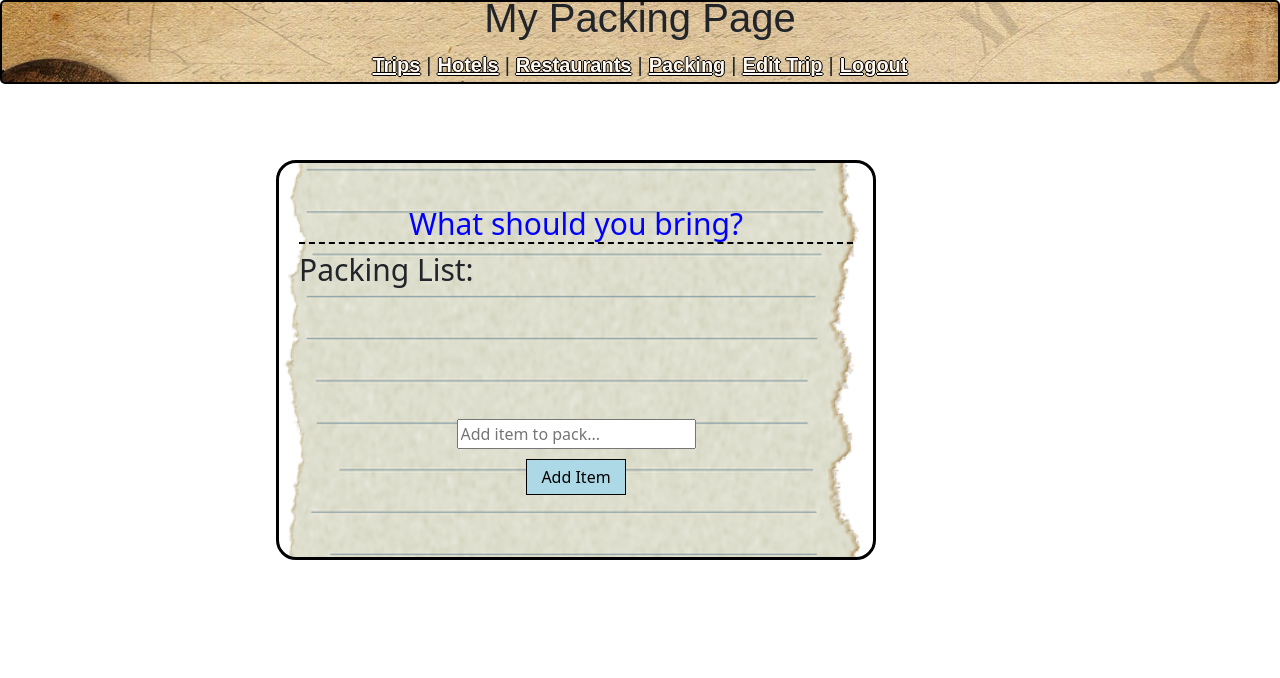
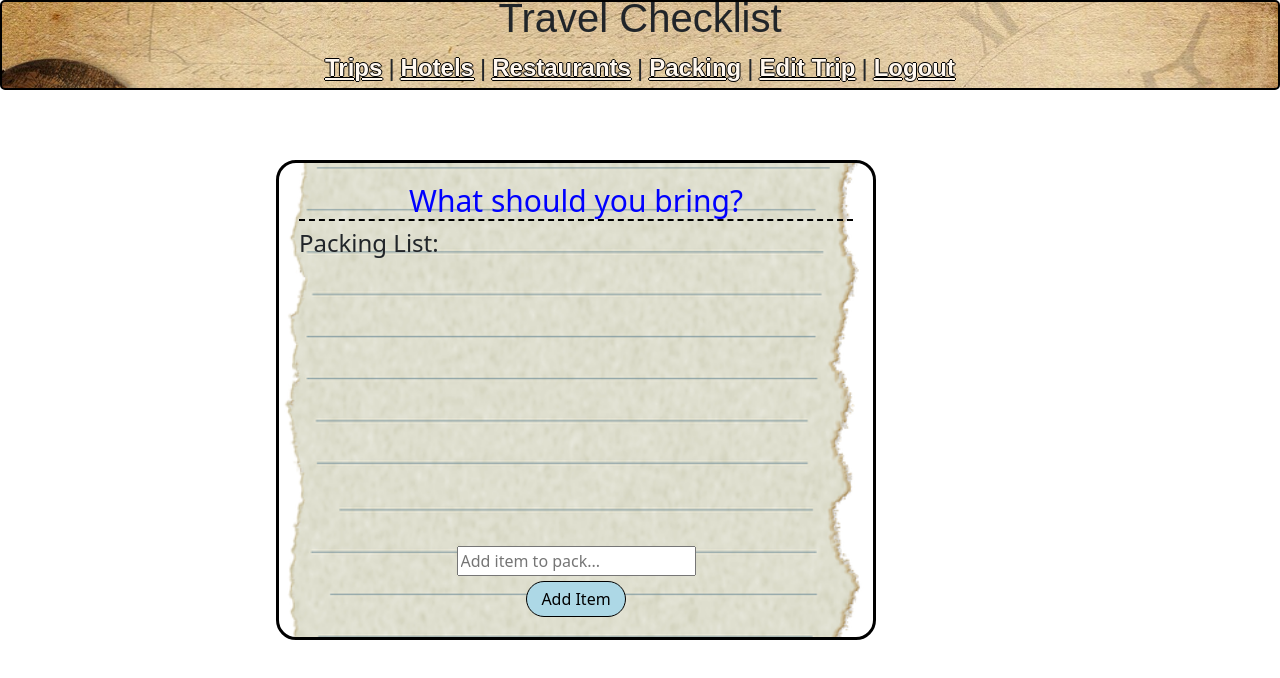
Before and after one commit to devbelle/Project-3, a React (Vite) app in the folder Adventure Awaits/client/: page /packing in a window 1280 px wide. Shown: the top 678 px of the page. Built offline with nearby package versions, Linux system fonts and the light colour scheme.

Commit message:
packing page form styled

```diff
--- a/Adventure Awaits/client/src/pages/PackingPage.jsx
+++ b/Adventure Awaits/client/src/pages/PackingPage.jsx
@@ -1,81 +1,86 @@
+
 import styled from "styled-components";
 import { useState } from "react";
 import HeaderPages from "../components/HeaderPages";
 
-
 const PackingBox = styled.div`
   display: flex;
+  position: absolute;
   flex-direction: column;
   align-items: center;
-  justify-content: center;
+  justify-content: flex-start;
   width: 80%;
   height: 60%;
   max-width: 600px;
-  max-height: 400px;
-  background: url('/images/paper.png')no-repeat center center/cover;
+  min-height: 400px;
+  background: url("/images/paper.png") no-repeat center center/cover;
   border-radius: 20px;
   border: 3px solid black;
   margin: 0 auto;
   box-sizing: border-box;
-  position: absolute;
+  padding: 20px;
   top: 20%;
   right: 20%;
   left: 10%;
-  padding: 20px;
 `;
 
 const StyledH2 = styled.h2`
   border-bottom: 2px dashed black;
   font-size: 30px;
   color: blue;
-  margin-top: -20px;
+  margin-top: 0;
   align-items: center;
-  whiteSpace: 'nowrap';
+  whitespace: "nowrap";
   text-align: center;
   @media (max-width: 768px) {
-    fontSize: 20px;
+    fontsize: 20px;
   }
   @media (max-width: 576px) {
-    fontSize: 16px;
+    fontsize: 16px;
   }
 `;
+
 const PackingSection = styled.div`
+  display: flex;
+  flex-direction: column;
+  justify-content: flex-start;
+  margin: 0 auto;
   width: 100%;
-  height: 50%;
+  height: auto;
   @media (max-width: 768px) {
-    height: 100%; // Increase height on smaller screens
+    max-height100%; // Increase maximum height on smaller screens
   }
 `;
+
+
 const StyledH3 = styled.h3`
   margin-bottom: 20px;
-  font-size: 30px;
+  font-size: 24px;
 `;
 
 const PackingForm = styled.form`
-  display: flex;
-  flex-direction: column;
-  align-items: center;
-  justify-content: center;
-  width: 100%;
+  height: auto;
+  width: 50%;
   @media (max-width: 768px) {
     width: 90%; // Reduce width on smaller screens
   }
   @media (max-width: 480px) {
-    width: 100%; // Further reduce width on very small screens
+    width: 90%; // Further reduce width on very small screens
   }
 `;
 
 const PackingButton = styled.button`
+  text-align: center;
   width: 100px;
   display: block;
+  padding: 5px;
   border: 1px solid black;
-  padding: 5px;
-  margin-top: 10px;
+  border-radius: 20px;
   transition: all 0.3s ease; // Add transition
   &:hover {
     transform: scale(1.02); // Increase size on hover
   }
-  background-color: #ADD8E6;
+  background-color: #add8e6;
   @media (max-width: 768px) {
     width: 80px; // Reduce width on smaller screens
   }
@@ -84,7 +89,6 @@ const PackingButton = styled.button`
   }
 `;
 
-//from Devin's React Portfolio
 const PackingPage = () => {
   const [packingEl, setPackingEl] = useState([]);
   const [inputValue, setInputValue] = useState("");
@@ -96,64 +100,42 @@ const PackingPage = () => {
     }
   };
 
-//   const deletePackingEl = (index) => {
-//     const updatedPackingEl = packingEl.filter((packingEl, i) => i !== index);
-//     setPackingEl(updatedPackingEl);
-//   };
-
   return (
     <PackingBox>
       <HeaderPages
-        title="My Packing Page"
+        title="Travel Checklist"
         color="#ADD8E6"
         font="Arial"
-        fontSize="20px"
+        fontSize="24px"
         marginTop="10px"
         imgSrc="/images/globe.jpg"
       />
       <PackingSection>
         <StyledH2>What should you bring?</StyledH2>
         <StyledH3>Packing List:</StyledH3>
-      </PackingSection>
-      <PackingForm>
-
-        <PackingSection>
-          <ul>
+        <ul style={{ marginTop: "0%", fontSize: "20px" }}>
           {packingEl.map((packingEl, index) => (
             <li key={index}>{packingEl}</li>
           ))}
         </ul>
-
       </PackingSection>
-
-        <PackingSection>
-
-        </PackingSection>
-
+      <PackingSection style={{ position: 'relative', marginTop: 'auto', display: "flex", flexDirection: "column", alignItems: "center" }}>
+  <PackingForm style={{ position: 'absolute', bottom: '0', marginTop: '80px', display: "flex", flexDirection: "column", alignItems: "center", justifyContent: "center" }}>
           <input
             type="text"
             value={inputValue}
             placeholder="Add item to pack..."
             onChange={(e) => setInputValue(e.target.value)}
+            style={{ marginBottom: '5px' }}
           />
-          {/* <ul>
-        {packingEl.map((packingEl, index) => (
-          <li key={index}>
-            {packingEl}
-            <button onClick={() => deletePackingEl(index)}>Delete</button>
-          </li>
-        ))}
-      </ul> */}
           <PackingButton
-          className="button is-medium is-primary is-fullwidth"
             type="submit"
             onClick={addPackingEl}
           >
             Add Item
           </PackingButton>
-
         </PackingForm>
-
+      </PackingSection>
     </PackingBox>
   );
 };
```
Lines whose indentation alone changed are shown as unchanged.
